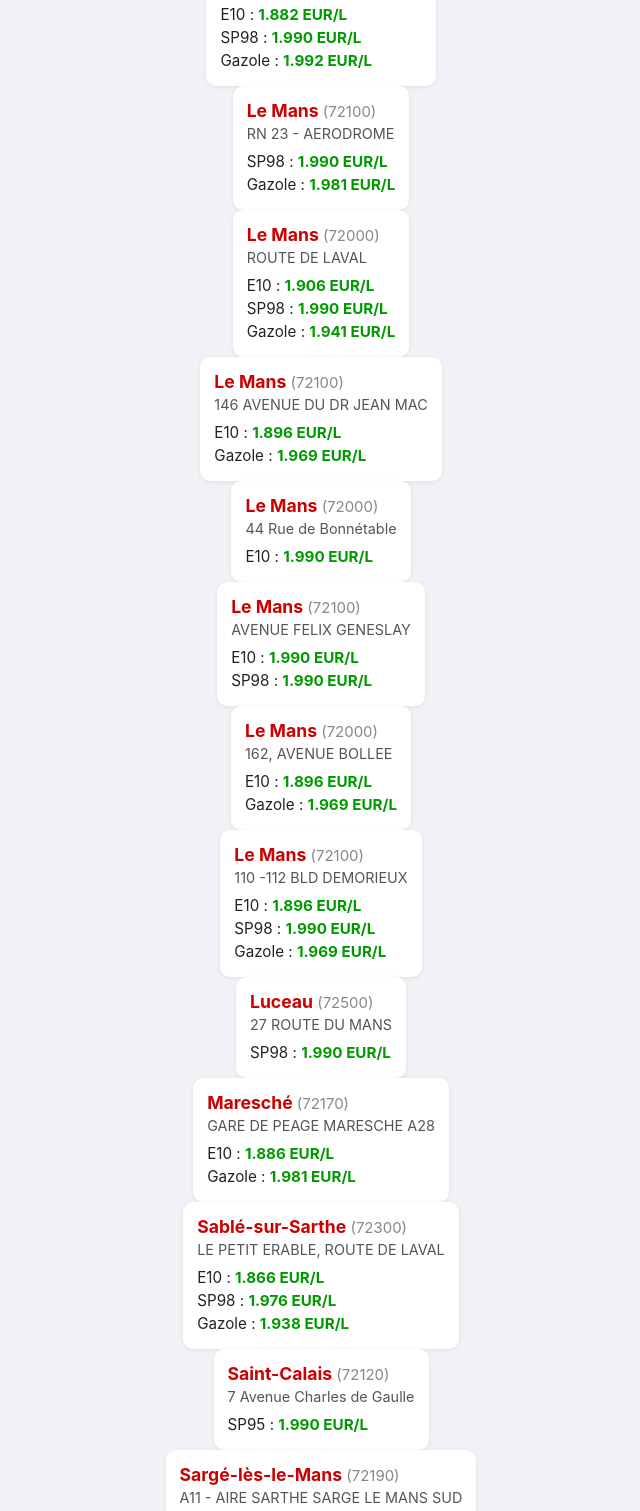
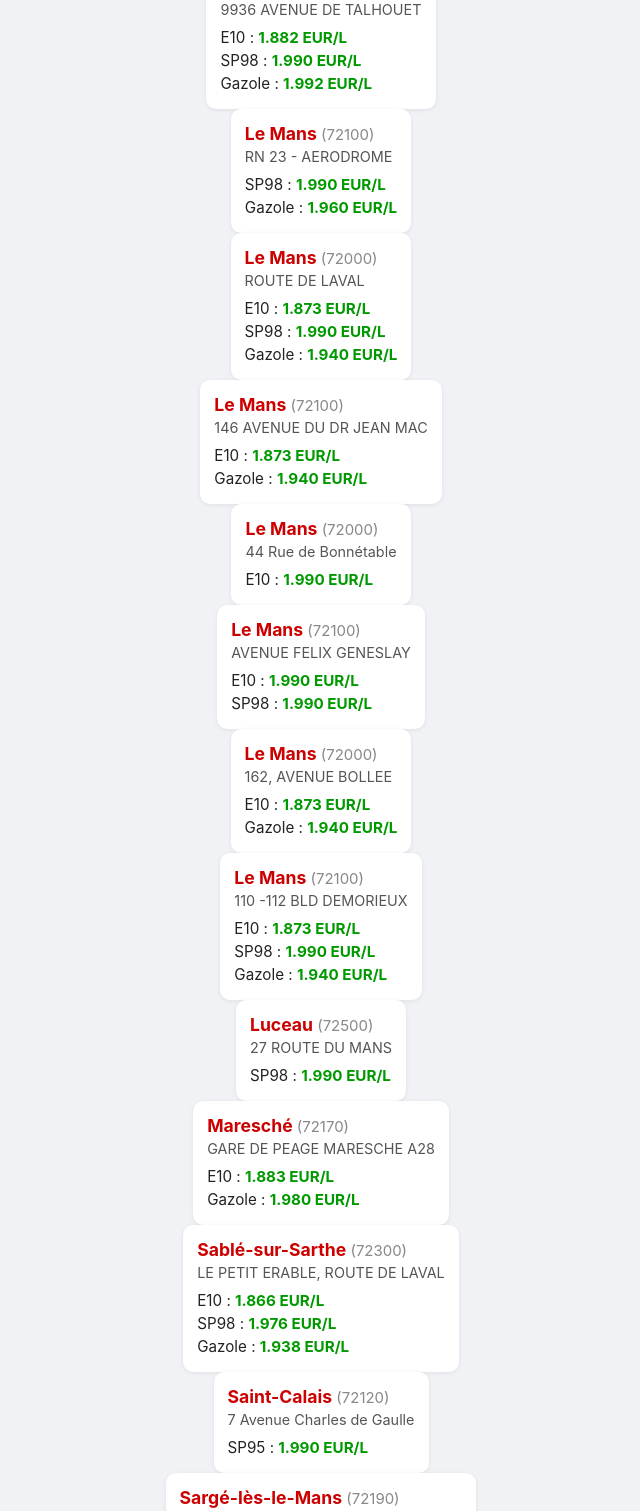
Before and after one commit to abdelziane979-eng/alerte-total-sarthe, a plain HTML site: page index.html in a window 1280 px wide. Shown: the part 1034-2545 px from the top of the page, without its empty margins (319-959 px from the left). Drawn offline with Linux system fonts and the light colour scheme.

Commit message:
MAJ auto

```diff
--- a/etats_stocks.json
+++ b/etats_stocks.json
@@ -123,7 +123,7 @@
     "etats": {
       "sp95": "def",
       "e10": "dispo",
-      "sp98": null,
+      "sp98": "dispo",
       "gazole": "dispo"
     },
     "adresse": "RN 23 - LES FOSSES",
--- a/index.html
+++ b/index.html
@@ -65,7 +65,7 @@
         <div class="station">
             <div class="ville">Champagné <span class="cp">(72470)</span></div>
             <div class="adresse">RN 23 - LES FOSSES</div>
-            <div class="carburant">E10 : <span class="prix">1.896 EUR/L</span></div><div class="carburant">Gazole : <span class="prix">1.969 EUR/L</span></div>
+            <div class="carburant">E10 : <span class="prix">1.873 EUR/L</span></div><div class="carburant">SP98 : <span class="prix">1.990 EUR/L</span></div><div class="carburant">Gazole : <span class="prix">1.940 EUR/L</span></div>
 
         </div>
         <div class="station">
@@ -95,19 +95,19 @@
         <div class="station">
             <div class="ville">Le Mans <span class="cp">(72100)</span></div>
             <div class="adresse">RN 23 - AERODROME</div>
-            <div class="carburant">SP98 : <span class="prix">1.990 EUR/L</span></div><div class="carburant">Gazole : <span class="prix">1.981 EUR/L</span></div>
+            <div class="carburant">SP98 : <span class="prix">1.990 EUR/L</span></div><div class="carburant">Gazole : <span class="prix">1.960 EUR/L</span></div>
 
         </div>
         <div class="station">
             <div class="ville">Le Mans <span class="cp">(72000)</span></div>
             <div class="adresse">ROUTE DE LAVAL</div>
-            <div class="carburant">E10 : <span class="prix">1.906 EUR/L</span></div><div class="carburant">SP98 : <span class="prix">1.990 EUR/L</span></div><div class="carburant">Gazole : <span class="prix">1.941 EUR/L</span></div>
+            <div class="carburant">E10 : <span class="prix">1.873 EUR/L</span></div><div class="carburant">SP98 : <span class="prix">1.990 EUR/L</span></div><div class="carburant">Gazole : <span class="prix">1.940 EUR/L</span></div>
 
         </div>
         <div class="station">
             <div class="ville">Le Mans <span class="cp">(72100)</span></div>
             <div class="adresse">146 AVENUE DU DR JEAN MAC</div>
-            <div class="carburant">E10 : <span class="prix">1.896 EUR/L</span></div><div class="carburant">Gazole : <span class="prix">1.969 EUR/L</span></div>
+            <div class="carburant">E10 : <span class="prix">1.873 EUR/L</span></div><div class="carburant">Gazole : <span class="prix">1.940 EUR/L</span></div>
 
         </div>
         <div class="station">
@@ -125,13 +125,13 @@
         <div class="station">
             <div class="ville">Le Mans <span class="cp">(72000)</span></div>
             <div class="adresse">162, AVENUE BOLLEE</div>
-            <div class="carburant">E10 : <span class="prix">1.896 EUR/L</span></div><div class="carburant">Gazole : <span class="prix">1.969 EUR/L</span></div>
+            <div class="carburant">E10 : <span class="prix">1.873 EUR/L</span></div><div class="carburant">Gazole : <span class="prix">1.940 EUR/L</span></div>
 
         </div>
         <div class="station">
             <div class="ville">Le Mans <span class="cp">(72100)</span></div>
             <div class="adresse">110 -112 BLD DEMORIEUX</div>
-            <div class="carburant">E10 : <span class="prix">1.896 EUR/L</span></div><div class="carburant">SP98 : <span class="prix">1.990 EUR/L</span></div><div class="carburant">Gazole : <span class="prix">1.969 EUR/L</span></div>
+            <div class="carburant">E10 : <span class="prix">1.873 EUR/L</span></div><div class="carburant">SP98 : <span class="prix">1.990 EUR/L</span></div><div class="carburant">Gazole : <span class="prix">1.940 EUR/L</span></div>
 
         </div>
         <div class="station">
@@ -143,7 +143,7 @@
         <div class="station">
             <div class="ville">Maresché <span class="cp">(72170)</span></div>
             <div class="adresse">GARE DE PEAGE MARESCHE A28</div>
-            <div class="carburant">E10 : <span class="prix">1.886 EUR/L</span></div><div class="carburant">Gazole : <span class="prix">1.981 EUR/L</span></div>
+            <div class="carburant">E10 : <span class="prix">1.883 EUR/L</span></div><div class="carburant">Gazole : <span class="prix">1.980 EUR/L</span></div>
 
         </div>
         <div class="station">
@@ -188,6 +188,6 @@
             <div class="carburant">E10 : <span class="prix">1.909 EUR/L</span></div><div class="carburant">Gazole : <span class="prix">1.995 EUR/L</span></div>
 
         </div>
-<div class="date">Derniere mise a jour : 27/11/2026 a 23h52</div>
+<div class="date">Derniere mise a jour : 28/11/2026 a 05h21</div>
 </body>
 </html>
```
